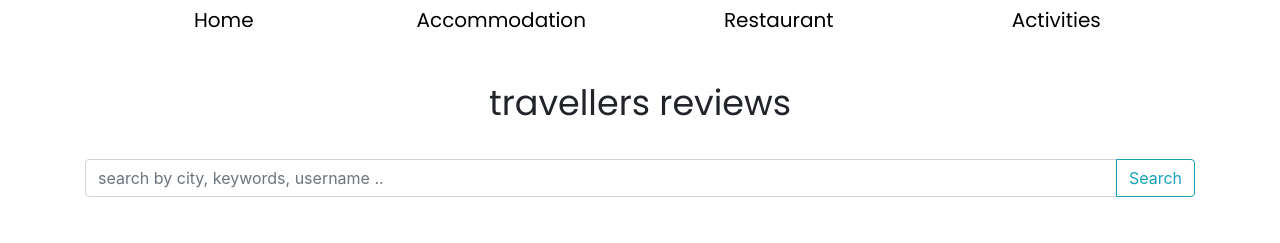
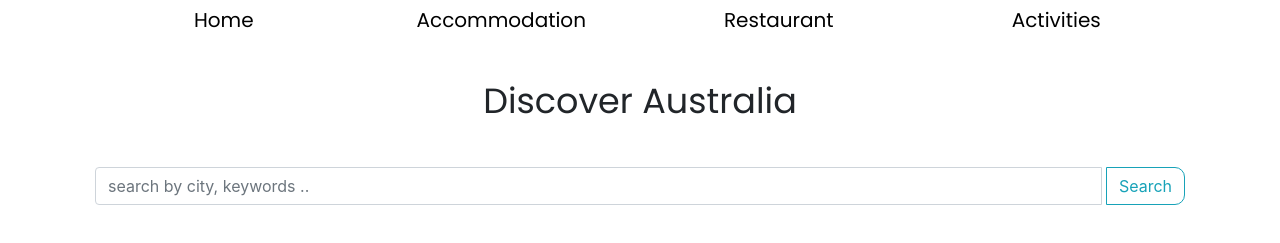
Before and after one commit to nhidayahj/react-travelplan, a React (Create React App) app in the folder travelplan/: page /australia in a window 1280 px wide. Shown: the part 541-784 px from the top of the page. Built offline with nearby package versions, Linux system fonts and the light colour scheme; no server answers.

Commit message:
query seaches on each filtered pages

```diff
--- a/travelplan/src/App.css
+++ b/travelplan/src/App.css
@@ -39,10 +39,21 @@
 
 .home-section {
     margin-top:15px;
+
 }
 
 .card-country{
     margin-top: 8px;
+}
+
+.each-card-body {
+    height: 20vh;
+}
+
+.country-deck {
+    display:flex;
+    flex-wrap: wrap;
+    justify-content: center;
 }
 
 .experiences {
@@ -168,17 +179,18 @@
 }
 
 .filter-section {
+    /* border-bottom: 2px solid orange; */
     width: 100%;
-    background-color:rgb(255, 255, 255);
+    /* background-color: rgb(236, 87, 87); */
     overflow: auto;
-    margin: 22px 0 22px;
+    margin: 22px 0 19px;
 }
 
 .filter-result {
     margin: 17px 10px 30px;
     border:2px solid aquamarine;
     height:40vh;
-    background-color: white;
+    background-color:white ;
     position:relative;
 }
 
@@ -239,7 +251,28 @@
 
 .page-search {
     margin:25px 0;
+    padding:10px;
 }
+
+.page-search Button {
+    margin-left: 5px;
+    border-radius: 10px;
+}
+
+.all-reviews {
+    display: flex;
+    justify-content: center;
+    flex-wrap: wrap;
+}
+
+.card-all-reviews {
+    margin:15px 0 10px;
+
+}
+
+/* .all-reviews {
+    width:30vw;
+} */
 
 @media (prefers-reduced-motion: no-preference) {
   .App-logo {
--- a/travelplan/src/pages/Australia.js
+++ b/travelplan/src/pages/Australia.js
@@ -3,13 +3,15 @@ import axios from 'axios'
 import 'bootstrap/dist/css/bootstrap.min.css';
 import {
     Input, InputGroup, InputGroupAddon,
-    Container,
+    Container, Row, Col,
     Card, CardImg, CardText, CardBody,
     CardTitle, CardSubtitle, Button
 } from 'reactstrap';
 import { Link } from 'react-router-dom';
 
-const baseUrl = "https://3001-tan-dog-b6spunp9.ws-us03.gitpod.io/australia"
+const baseUrl = "https://3001-tan-dog-b6spunp9.ws-us03.gitpod.io/australia";
+
+
 
 export default class Australia extends React.Component {
     state = {
@@ -17,6 +19,7 @@ export default class Australia extends React.Component {
         country: [],
         all_users: [],
         aus_users: [],
+        queryBox:"",
         filter_btn: "",
     }
 
@@ -39,6 +42,8 @@ export default class Australia extends React.Component {
             aus_users: aus_user
         })
     }
+
+
 
     renderCountryInfo() {
         // for (let info of this.state.country) {
@@ -80,7 +85,7 @@ export default class Australia extends React.Component {
                 let obj = { review_id: user_review._id, country_id: user_review.country };
                 aus_accum.push(
                     <div key={user_review._id}>
-                        <Card>
+                            <Card className="card-all-reviews">
                                 <CardImg top width="25%" height="50%" src={user_review.image_link} alt="Card image cap" />
                                 <CardBody>
                                     <CardTitle tag="h5">City: {user_review.city_town}</CardTitle>
@@ -91,11 +96,12 @@ export default class Australia extends React.Component {
                                 </CardBody>
                             </Card>
                     </div>
+
                 )
 
             }
+            return aus_accum;
         }
-        return aus_accum;
     }
 
     filterBtn = (e) => {
@@ -142,6 +148,16 @@ export default class Australia extends React.Component {
         return { heading, filter_accum };
     }
 
+    querySearch = (e) => {
+        this.setState({
+            [e.target.name]:e.target.value
+        })
+    }
+
+    userSearch = async () => {
+        let searchQuery = await axios.get(baseUrl + '/query')
+    }
+
     render() {
         return (
             <React.Fragment>
@@ -149,25 +165,28 @@ export default class Australia extends React.Component {
                 {this.renderCountryInfo()}
                 <Container>
                     <div className="filter-section">
-                        <button value="home" className="filter-btn" onClick={this.filterBtn}>Home</button>
+                        <button value="Home" className="filter-btn" onClick={this.filterBtn}>Home</button>
                         <button value="Accommodation" className="filter-btn" onClick={this.filterBtn}>Accommodation</button>
                         <button value="Restaurant" className="filter-btn" onClick={this.filterBtn}>Restaurant</button>
                         <button value="Activities" className="filter-btn" onClick={this.filterBtn}>Activities</button>
                     </div>
 
                     <div>
-                        <h3 className="page-title">travellers reviews</h3>
+                        <h3 className="page-title">Discover Australia</h3>
                     </div>
                     <div className="page-search">
                         <InputGroup>
-                            <Input placeholder="search by city, keywords, username .." />
+                            <Input placeholder="search by city, keywords .."
+                            name="queryBox" value={this.state.queryBox} onChange={this.querySearch}/>
                             <InputGroupAddon addonType="append">
-                                <Button outline color="info">Search</Button>
+                                <Button outline color="info" onClick={this.userSearch}>Search</Button>
                             </InputGroupAddon>
                         </InputGroup>
                     </div>
 
-                    <div style={{ display: this.state.filter_btn === "home" || this.state.filter_btn === "" ? 'block' : 'none' }}>
+                    <div style={{ display: this.state.filter_btn === "Home" || this.state.filter_btn === "" ? 'block' : 'none' }}
+                        className="all-reviews">
+
                         {this.renderAllReview()}
                     </div>
                     <div style={{
--- a/travelplan/src/pages/Homepage.js
+++ b/travelplan/src/pages/Homepage.js
@@ -28,17 +28,26 @@ export default class Homepage extends React.Component {
         for (let i of this.state.all_countries) {
             card_country.push(
 
-                <Col sm="4">
+                <Col md="6" lg="4">
                     <Card outline color="info" className="card-country">
                         <CardImg className="each-card" top width="100%" src={i.image_url} alt="country image cap" />
                         <CardBody className="each-card-body">
                             <CardTitle className="text-center" tag="h5">{i.country}</CardTitle>
                             {/* <CardSubtitle tag="h6" className="mb-2 text-muted text-center">Card subtitle</CardSubtitle> */}
-                            <CardText>{i.description}</CardText>
+                            <CardText>{i.best_for}</CardText>
                             <Link to={i.country}><Badge href="#" color="info" pill>explore</Badge></Link>
                         </CardBody>
                     </Card>
                 </Col>
+                // <Card outline color="info" className="card-country">
+                //     <CardImg className="each-card" top width="100%" src={i.image_url} alt="country image cap" />
+                //     <CardBody className="each-card-body">
+                //         <CardTitle className="text-center" tag="h5">{i.country}</CardTitle>
+                //         {/* <CardSubtitle tag="h6" className="mb-2 text-muted text-center">Card subtitle</CardSubtitle> */}
+                //         <CardText>{i.description}</CardText>
+                //         <Link to={i.country}><Badge href="#" color="info" pill>explore</Badge></Link>
+                //     </CardBody>
+                // </Card>
             )
         }
         return card_country;
@@ -56,10 +65,11 @@ export default class Homepage extends React.Component {
                         <div className="title-header">
                             <h3 className="page-title">Popular Destination</h3>
                         </div>
-                        <div>
-                            <Row>
+                        <div className="country-deck">
+                            {/* <Row>
                                 {this.renderCountries()}
-                            </Row>
+                            </Row> */}
+                            {this.renderCountries()}
                         </div>
                     </div>
                     <div className="title-header">
```
Lines whose indentation alone changed are shown as unchanged.
